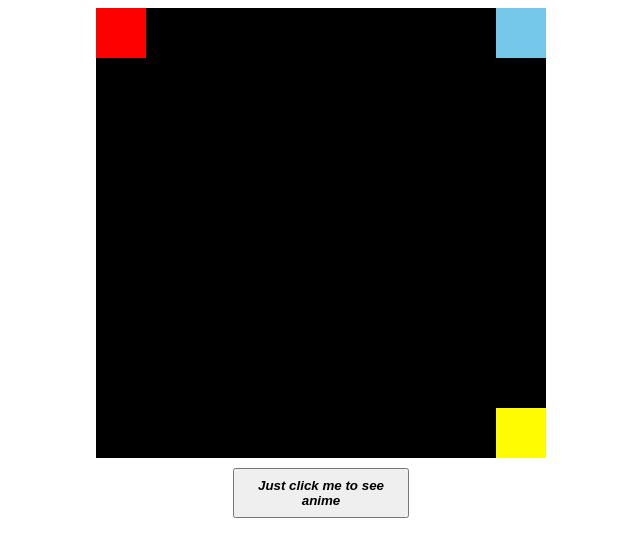
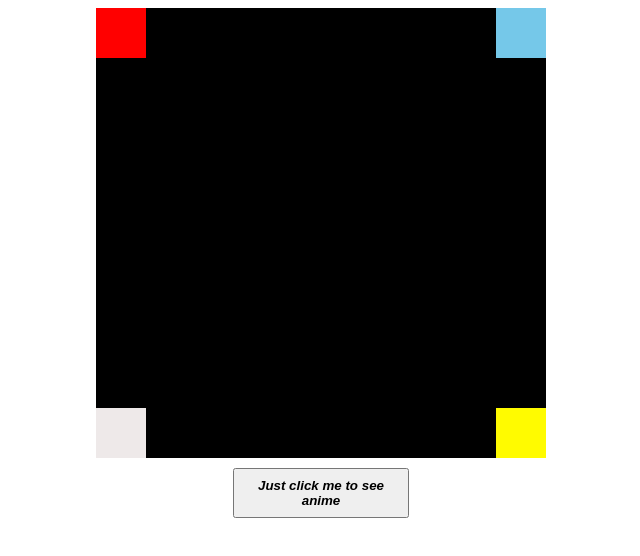
Before and after one commit to Chetana-Bhanarkar/bootcoding-javascript-mini-project, a plain HTML site: page Animations/Moving box/index.html in a window 1280 px wide. Shown: the whole page, without its empty margins (319-959 px from the left). Drawn offline with Linux system fonts and the light colour scheme.

Commit message:
style file

```diff
--- a/Animations/Moving box/index.css
+++ b/Animations/Moving box/index.css
@@ -33,6 +33,15 @@
     right: 0px;
 }
 
+#grey{
+    width: 50px;
+    height: 50px;
+    background: rgb(238, 233, 233);
+    position: absolute;
+    bottom : 0px;
+    left : 0px;
+}
+
 button{
     margin :10px 43%;
     font-style: italic;
```
